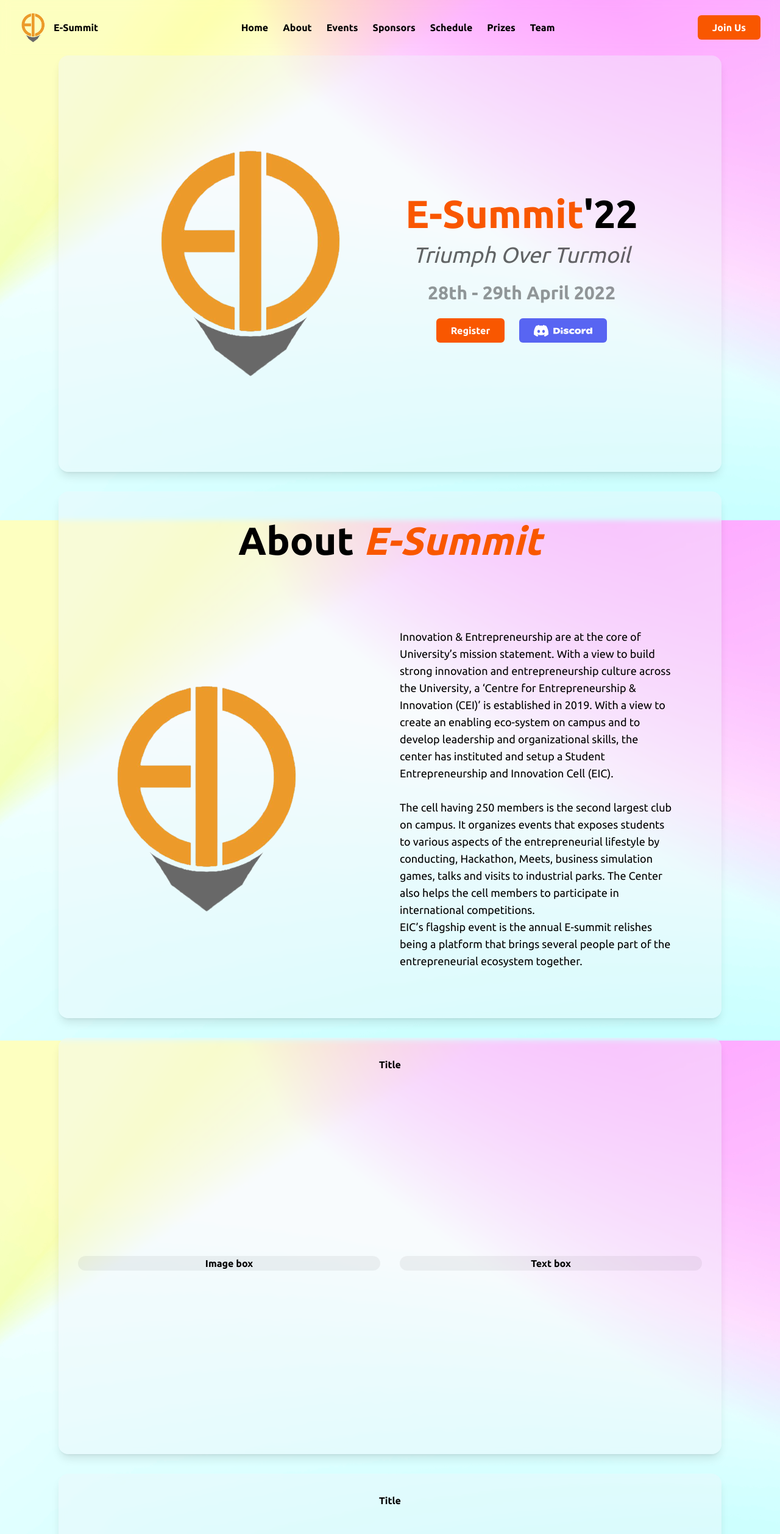
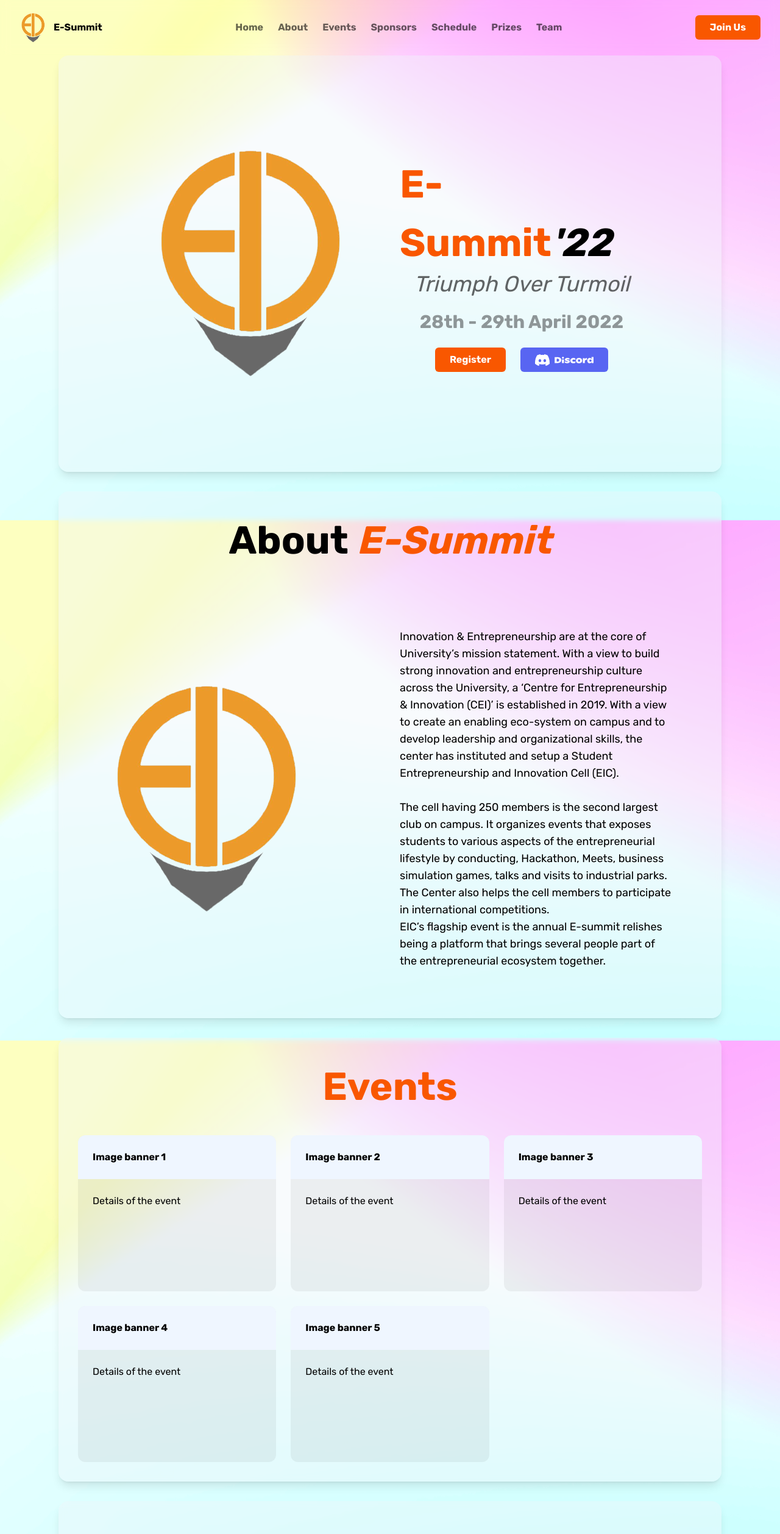
Before and after one commit to AndroBuddy/eic-site, a Vue app: page / in a window 1280 px wide. Shown: the top 2516 px of the page at 61% size. Built offline with nearby package versions, Linux system fonts and the light colour scheme.

Commit message:
Add events layout
Signed-off-by: Androbuddy <anirudhchimpidi8@gmail.com>

```diff
--- a/src/App.vue
+++ b/src/App.vue
@@ -7,7 +7,7 @@ import Footer from './components/Footer.vue';
 
 <template>
 	<Header/>
-	<div class="flex flex-col gap-8 mx-6 lg:mx-24 mb-6">
+	<div class="flex flex-col gap-8 mx-6 lg:mx-24 mb-12">
 		<div id="home" class="ctnr flex flex-col items-center p-6 lg:p-8 gap-6 lg:gap-8 w-full rounded-2xl bg-slate-100/40 font-bold shadow-lg backdrop-blur-sm">
 			<div class="flex flex-col lg:flex-row justify-around items-center flex-grow w-full lg:gap-8 lg:px-24">
 				<div class="flex justify-center items-center w-full lg:w-1/2 h-1/2 lg:h-full rounded-2xl">
@@ -15,7 +15,7 @@ import Footer from './components/Footer.vue';
 				</div>
 				<div class="flex flex-col justify-center items-center gap-6 w-full lg:w-1/2 h-1/2 lg:h-full">
 					<div class="flex flex-col justify-center items-center text-lg lg:text-4xl">
-						<h1 class="thugo"><span style="color: #f95700;">E-Summit</span>'22</h1>
+						<h1 class="thugo"><span style="color: #f95700;">E-Summit</span><span class="italic">'22</span></h1>
 						<span class="font-normal italic text-black/60">Triumph Over Turmoil</span>
 					</div>
 					<div class="flex flex-col justify-center items-center text-xl lg:text-3xl text-black/40">
@@ -51,15 +51,23 @@ import Footer from './components/Footer.vue';
 				</div>
 			</div>
 		</div>
-		<div id="events" class="ctnr flex flex-col items-center p-6 lg:p-8 gap-6 lg:gap-8 w-full rounded-2xl bg-slate-100/40 font-bold shadow-lg backdrop-blur-sm">
-			<h1>Title</h1>
-			<div class="flex flex-col lg:flex-row justify-center items-center flex-grow w-full gap-6 lg:gap-8">
-				<div class="flex justify-center items-center bg-black/5 w-full lg:w-1/2 h-1/2 lg:h-full rounded-2xl">Image box</div>
-				<div class="flex justify-center items-center bg-black/5 w-full lg:w-1/2 h-1/2 lg:h-full rounded-2xl">Text box</div>
+		<div id="events" class="ctnr flex flex-col p-6 lg:p-8 gap-6 lg:gap-8 w-full rounded-2xl bg-slate-100/40 font-bold shadow-lg backdrop-blur-sm">
+			<h1 class="thugo self-center" style="color: #f95700;">Events</h1>
+			<div class="grid grid-cols-1 lg:grid-cols-3 auto-rows-auto gap-6">
+				<div v-for="i in 5" :key="i">
+					<div class="flex flex-col bg-black/5 h-64 rounded-xl">
+						<div class=" bg-blue-50 p-6 rounded-t-xl">
+							Image banner {{ i }}
+						</div>
+						<div class="p-6 font-normal">
+							Details of the event
+						</div>
+					</div>
+				</div>
 			</div>
 		</div>
 		<div id="sponsors" class="ctnr flex flex-col items-center p-6 lg:p-8 gap-6 lg:gap-8 w-full rounded-2xl bg-slate-100/40 font-bold shadow-lg backdrop-blur-sm">
-			<h1>Title</h1>
+			<h1 class="thugo" style="color: #f95700;">Sponsors</h1>
 			<div class="flex flex-col lg:flex-row justify-center items-center flex-grow w-full gap-6 lg:gap-8">
 				<div class="flex justify-center items-center bg-black/5 w-full lg:w-1/2 h-1/2 lg:h-full rounded-2xl">Image box</div>
 				<div class="flex justify-center items-center bg-black/5 w-full lg:w-1/2 h-1/2 lg:h-full rounded-2xl">Text box</div>
@@ -78,21 +86,14 @@ import Footer from './components/Footer.vue';
 			</div>
 		</div>
 		<div id="prizes" class="ctnr flex flex-col items-center p-6 lg:p-8 gap-6 lg:gap-8 w-full rounded-2xl bg-slate-100/40 font-bold shadow-lg backdrop-blur-sm">
-			<h1>Title</h1>
-			<div class="flex flex-col lg:flex-row justify-center items-center flex-grow w-full gap-6 lg:gap-8">
-				<div class="flex justify-center items-center bg-black/5 w-full lg:w-1/2 h-1/2 lg:h-full rounded-2xl">Image box</div>
-				<div class="flex justify-center items-center bg-black/5 w-full lg:w-1/2 h-1/2 lg:h-full rounded-2xl">Text box</div>
-			</div>
-		</div>
-		<div id="" class="ctnr flex flex-col items-center p-6 lg:p-8 gap-6 lg:gap-8 w-full rounded-2xl bg-slate-100/40 font-bold shadow-lg backdrop-blur-sm">
-			<h1>Title</h1>
+			<h1 class="thugo" style="color: #f95700;">Prizes</h1>
 			<div class="flex flex-col lg:flex-row justify-center items-center flex-grow w-full gap-6 lg:gap-8">
 				<div class="flex justify-center items-center bg-black/5 w-full lg:w-1/2 h-1/2 lg:h-full rounded-2xl">Image box</div>
 				<div class="flex justify-center items-center bg-black/5 w-full lg:w-1/2 h-1/2 lg:h-full rounded-2xl">Text box</div>
 			</div>
 		</div>
 		<div id="team" class="ctnr flex flex-col items-center p-6 lg:p-8 gap-6 lg:gap-8 w-full rounded-2xl bg-slate-100/40 font-bold shadow-lg backdrop-blur-sm">
-			<h1>Title</h1>
+			<h1 class="thugo" style="color: #f95700;">Team</h1>
 			<div class="flex flex-col lg:flex-row justify-center items-center flex-grow w-full gap-6 lg:gap-8">
 				<div class="flex justify-center items-center bg-black/5 w-full lg:w-1/2 h-1/2 lg:h-full rounded-2xl">Image box</div>
 				<div class="flex justify-center items-center bg-black/5 w-full lg:w-1/2 h-1/2 lg:h-full rounded-2xl">Text box</div>
@@ -103,10 +104,10 @@ import Footer from './components/Footer.vue';
 </template>
 
 <style>
-@import url('https://fonts.googleapis.com/css2?family=Ubuntu:wght@400;700&display=swap');
+@import url('https://fonts.googleapis.com/css2?family=Rubik:wght@400;700&display=swap');
 
 #app {
-	font-family: 'Ubuntu', sans-serif;
+	font-family: 'Rubik', sans-serif;
 	-webkit-font-smoothing: antialiased;
 	-moz-osx-font-smoothing: grayscale;
 	color: black;
--- a/src/components/Header.vue
+++ b/src/components/Header.vue
@@ -4,7 +4,7 @@
 			<img src="../assets/logo.png" class="lg:w-12 w-6 select-none" />
 			E-Summit
 		</a>
-		<ul class="lg:flex hidden gap-6 font-bold">
+		<ul class="lg:flex hidden gap-6 font-bold text-black/60">
 			<li><a class="hover:underline transition ease-in-out duration-300 cursor-pointer" v-scroll-to="`#home`">Home</a></li>
 			<li><a class="hover:underline transition ease-in-out duration-300 cursor-pointer" v-scroll-to="`#about`">About</a></li>
 			<li><a class="hover:underline transition ease-in-out duration-300 cursor-pointer" v-scroll-to="`#events`">Events</a></li>
@@ -84,6 +84,6 @@ export default {
 
 <style>
 header {
-	font-family: 'Ubuntu', sans-serif;
+	font-family: 'Rubik', sans-serif;
 }
 </style>
```
